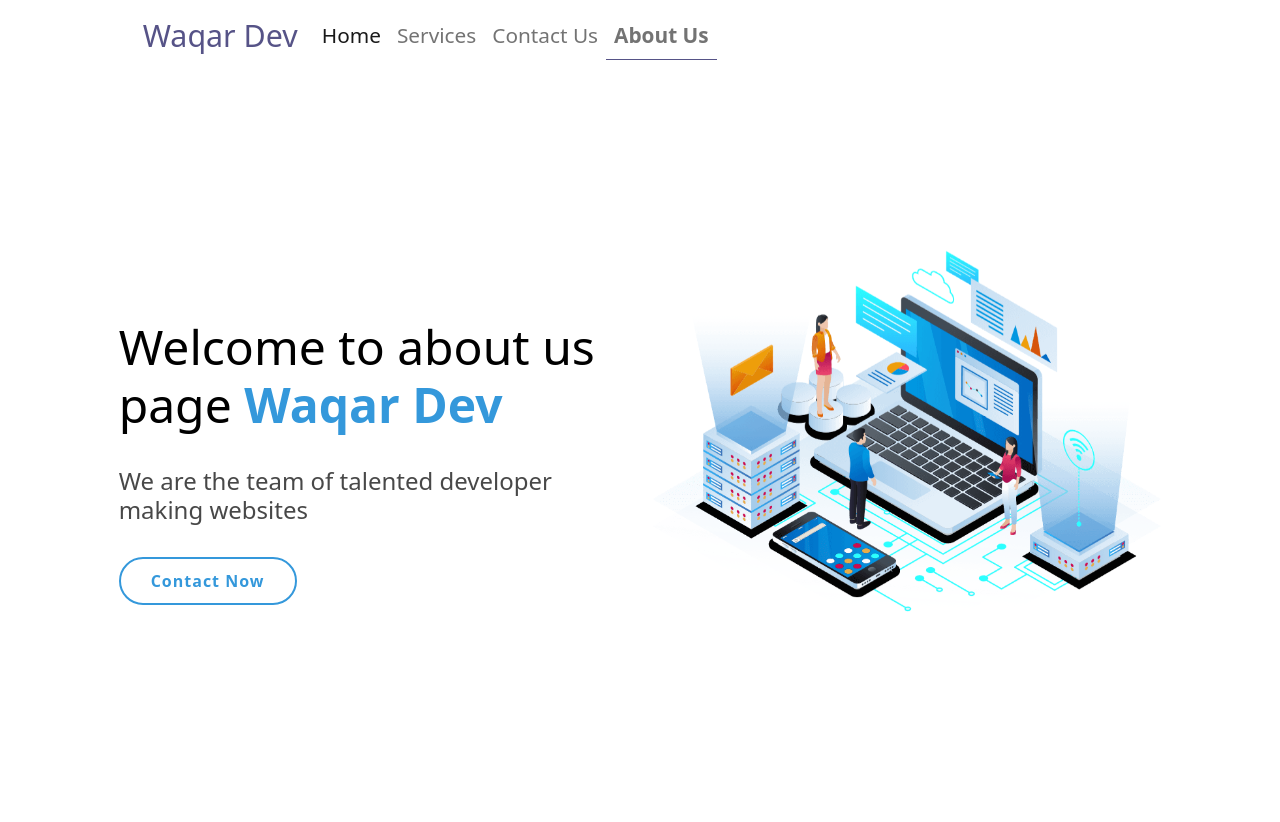
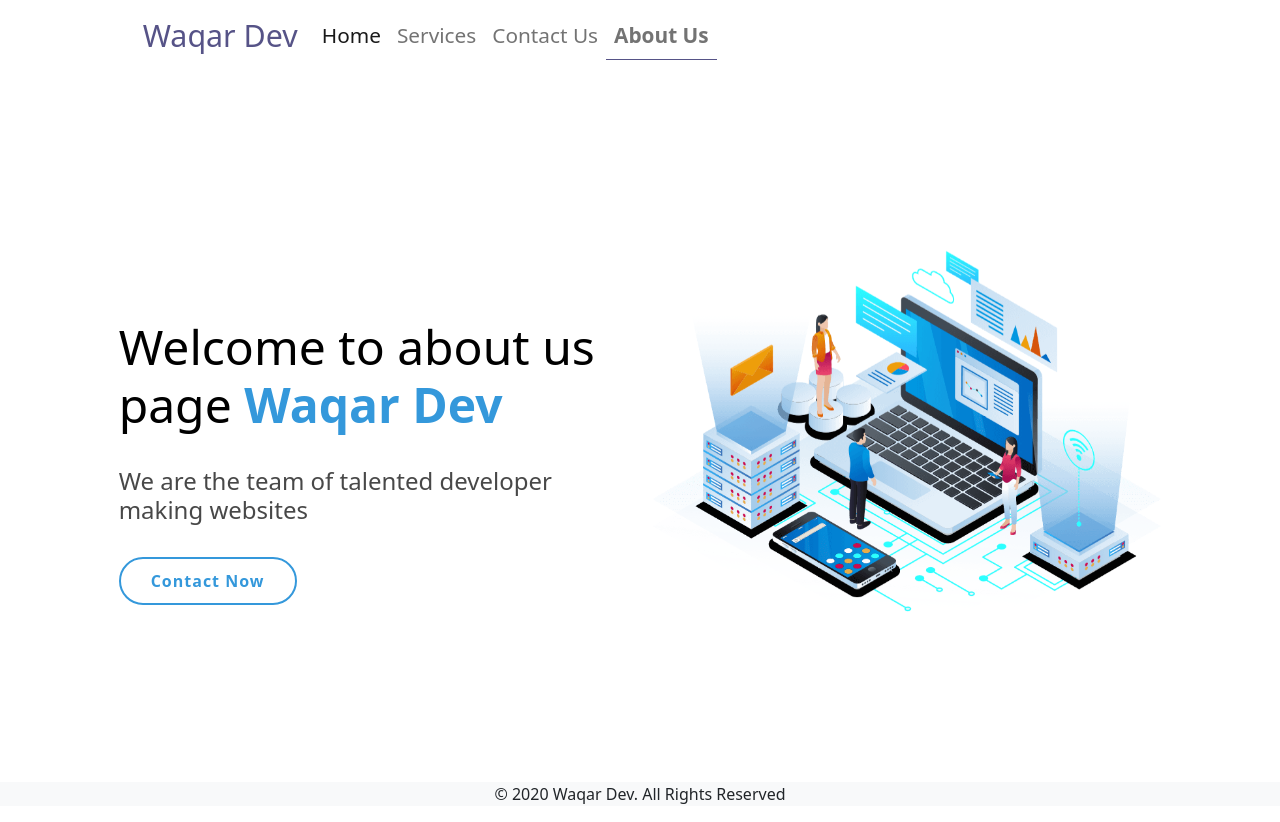
Before and after one commit to Waqardev/React-Js-With-Bootstrap-5, a React (Create React App) app: page /about in a window 1280 px wide. Before the commit the page ends 800 px from the top, so only its background shows below. Built offline with nearby package versions, Linux system fonts and the light colour scheme.

Commit message:
Footer Component

```diff
--- a/src/App.js
+++ b/src/App.js
@@ -6,6 +6,7 @@ import Service from "./Service"
 import Contact from "./Contact"
 import About from "./About"
 import Navbar from "./Navbar";
+import Footer from "./Footer";
 import { Switch, Route, Redirect } from "react-router-dom"
 
 function App() {
@@ -19,6 +20,7 @@ function App() {
       <Route exact path="/about" component={About} />
       <Redirect to="/" />
       </Switch>
+      <Footer />
     </div>
   );
 }
--- /dev/null
+++ b/src/Footer.jsx
@@ -0,0 +1,12 @@
+import React from "react";
+
+const Footer = () => {
+  return (
+    <div>
+      <footer className="bg-light text-center">
+        <p>© 2020 Waqar Dev. All Rights Reserved </p>
+      </footer>
+    </div>
+  );
+};
+export default Footer;
```
